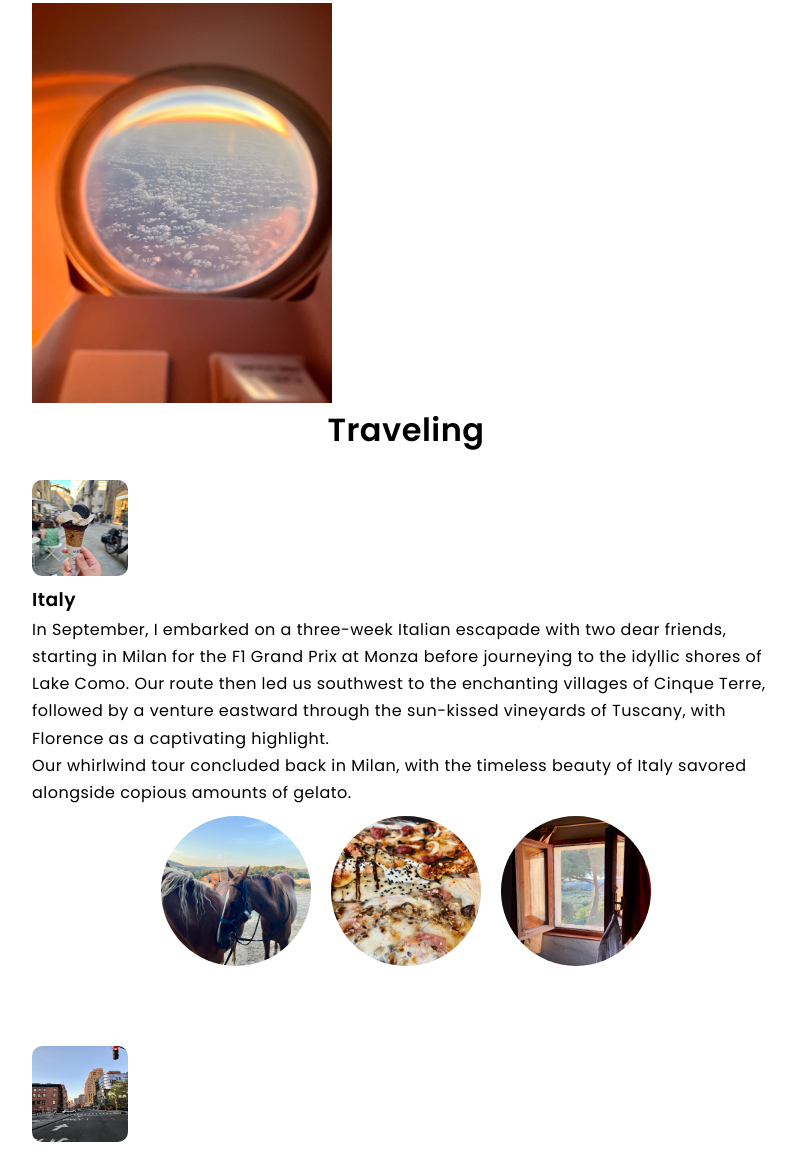
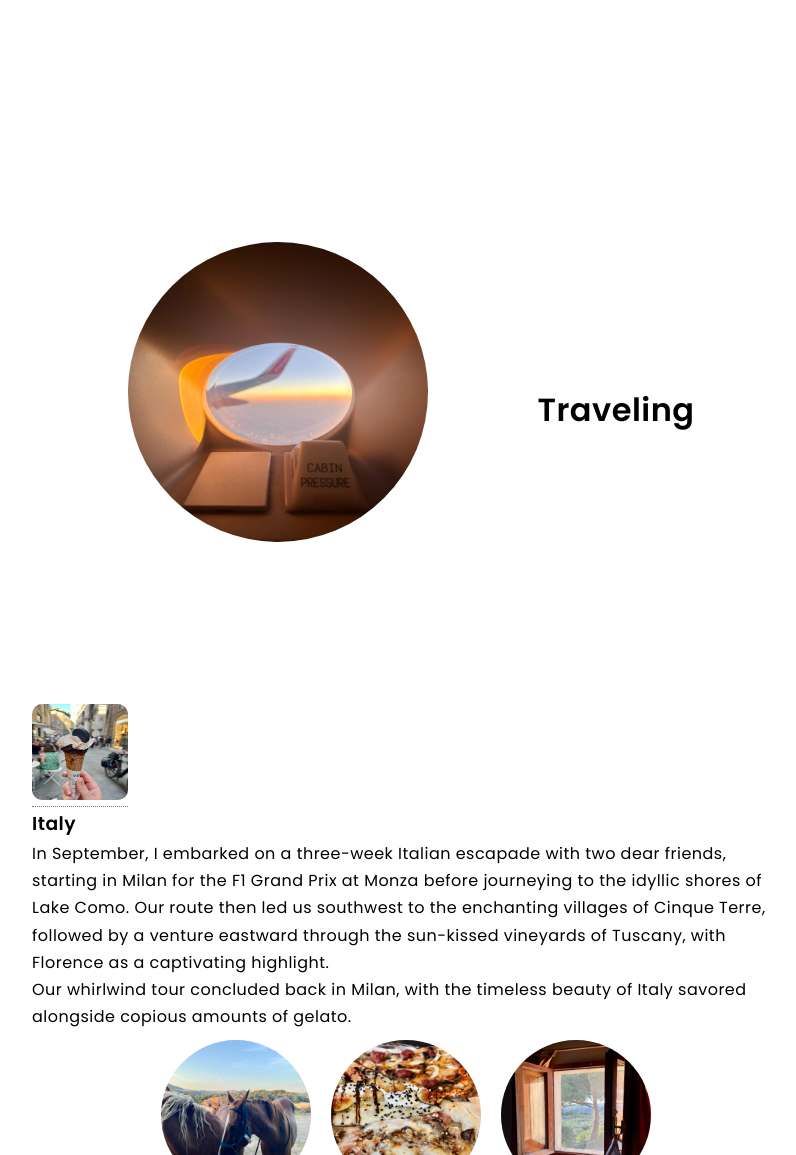
Before and after one commit to tamaralmogy/website, a plain HTML site: page index.html in a window 1280 px wide. Shown: the part 1645-2800 px from the top of the page, without its empty margins (234-1030 px from the left). Drawn offline with nearby package versions, Linux system fonts and the light colour scheme; some icons are missing.

Commit message:
traveling section update

```diff
--- a/cv.css
+++ b/cv.css
@@ -129,7 +129,6 @@ section {
   margin-bottom: 1rem;
 }
 
-
 .title {
   font-size: 2rem;
   text-align: center;
@@ -221,8 +220,65 @@ article .icon {
   height: 150px;
   border-radius: 50%;
   margin: 10px;
-  margin-bottom: 5rem;
+  margin-bottom: 10rem;
 }
+
+/* TRAVELING SECTIONS */
+
+#traveling {
+  display: flex;
+  flex-direction: column;
+  align-items: center;
+}
+
+.traveling-container {
+  display: flex;
+  align-items: center;
+  margin-top: 50px;
+  margin-bottom: 20px;
+}
+
+.traveling-container {
+  display: flex;
+  align-items: center;
+  margin-top: 50px;
+  margin-bottom: 20px;
+}
+
+.section__text__p1 {
+  margin-top: 2rem;
+  text-align: center;
+  font-size: 1.3rem;
+  margin-bottom: 6rem;
+}
+
+
+.section__pic-container {
+  display: flex;
+  margin-top: 20px;
+  margin: 10px;
+}
+
+
+.section__pic-container {
+  display: flex;
+  margin-top: 20px;
+  margin: 10px;
+}
+
+
+.section__pic-container img {
+  height: 300px;
+  width: 300px;
+  border-radius: 50%;
+}
+
+.article-container {
+  margin-top: 2rem;
+}
+
+
+
 
 
 
--- a/index.html
+++ b/index.html
@@ -181,21 +181,30 @@
   </section>
 
   <div class="clear"></div>
+  <div class="clear"></div>
+  <div class="clear"></div>
+  <div class="clear"></div>
 
   <section id="traveling">
+    <div class="traveling-container">
     <div class="section__pic-container">
-      <img alt="A photo of plane" src="./assets/traveling.jpeg">
+      <img alt="A photo from the plane" src="./assets/travel-icon.jpeg">
     </div>
-    <h2 class="title">Traveling</h2>
+    <div class="section__text__p1">
+      <h1 class="title">Traveling</h1>
+    </div>
+    </div>
     <div class="traveling-details-container">
       <div class="details-containers">
         <div class="article-container">
           <article>
+            <a href="https://www.italia.it/en" target="_blank">
               <img
                 src="./assets/ice-cream.jpeg"
                 alt="Italy icon"
                 class="icon"
               />
+            </a>
             <div>
               <h3>Italy</h3>
               <p>
@@ -228,11 +237,13 @@
             </div>
           </article>
           <article>
+            <a href="https://www.nyctourism.com/" target="_blank">
               <img
                 src="./assets/newyork-icon.jpeg"
-            alt="New-York icon"
+                alt="New-York Icon"
                 class="icon"
               />
+            </a>
             <div>
               <h3>New York</h3>
               <p>
@@ -269,11 +280,13 @@
             </div>
           </article>
           <article>
+            <a href="https://knowindia.india.gov.in/" target="_blank">
               <img
                 src="./assets/india-icon.jpeg"
                 alt="India icon"
                 class="icon"
               />
+            </a>
             <div>
               <h3>India & Sri Lanka</h3>
               <p>
```
Also changed, not shown: assets/travel-icon.jpeg (added), assets/traveling.jpeg (deleted). Lines whose indentation alone changed are shown as unchanged.
